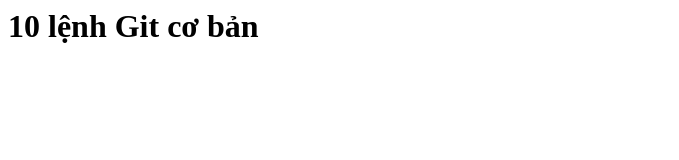
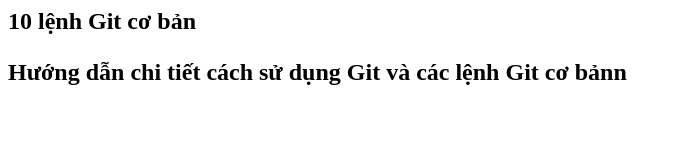
Before and after one commit to haovaaa/github_demo, a plain HTML site: page index.html in a window 1280 px wide. Shown: the whole page, without its empty margins (0-679 px from the left). Drawn offline with Linux system fonts and the light colour scheme.

Commit message:
Change h1 to h2 and add d <p>

```diff
--- a/index.html
+++ b/index.html
@@ -6,6 +6,7 @@
     <title>Git  & Github  Tutorial</title>
 </head>
 <body>
-    <h1> 10 lệnh  Git  cơ  bản <h1>
+    <h2> 10 lệnh  Git  cơ  bản <h2>
+        <p> Hướng  dẫn  chi  tiết cách  sử  dụng Git  và  các  lệnh  Git  cơ  bảnn<p>
 </body>
 </html>
```
